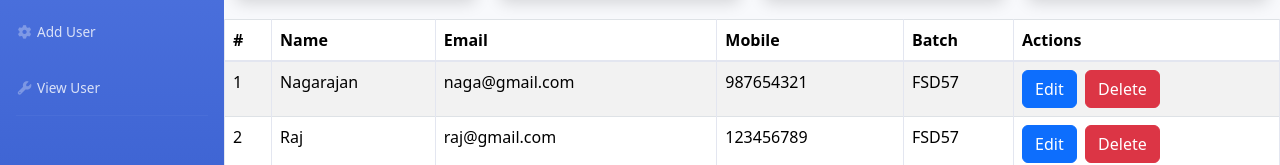
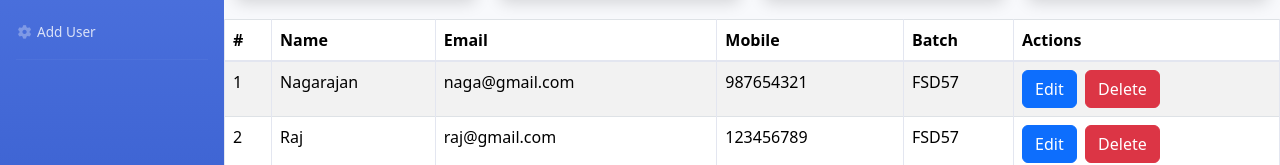
Before and after one commit to Raj2710/FSD57WET, a React (Vite) app: page / in a window 1280 px wide. Shown: the part 157-322 px from the top of the page. Built offline with nearby package versions, Linux system fonts and the light colour scheme.

Commit message:
Sidebar update

```diff
--- a/src/components/Sidebar.jsx
+++ b/src/components/Sidebar.jsx
@@ -27,13 +27,6 @@ function Sidebar() {
           <span>Add User</span>
         </Link>
       </li>
-
-      <li className="nav-item">
-        <Link to='/view-user' className="nav-link collapsed">
-          <i className="fas fa-fw fa-wrench"></i>
-          <span>View User</span>
-        </Link>
-      </li>
       <hr className="sidebar-divider" />
     </ul>
   </>
```
